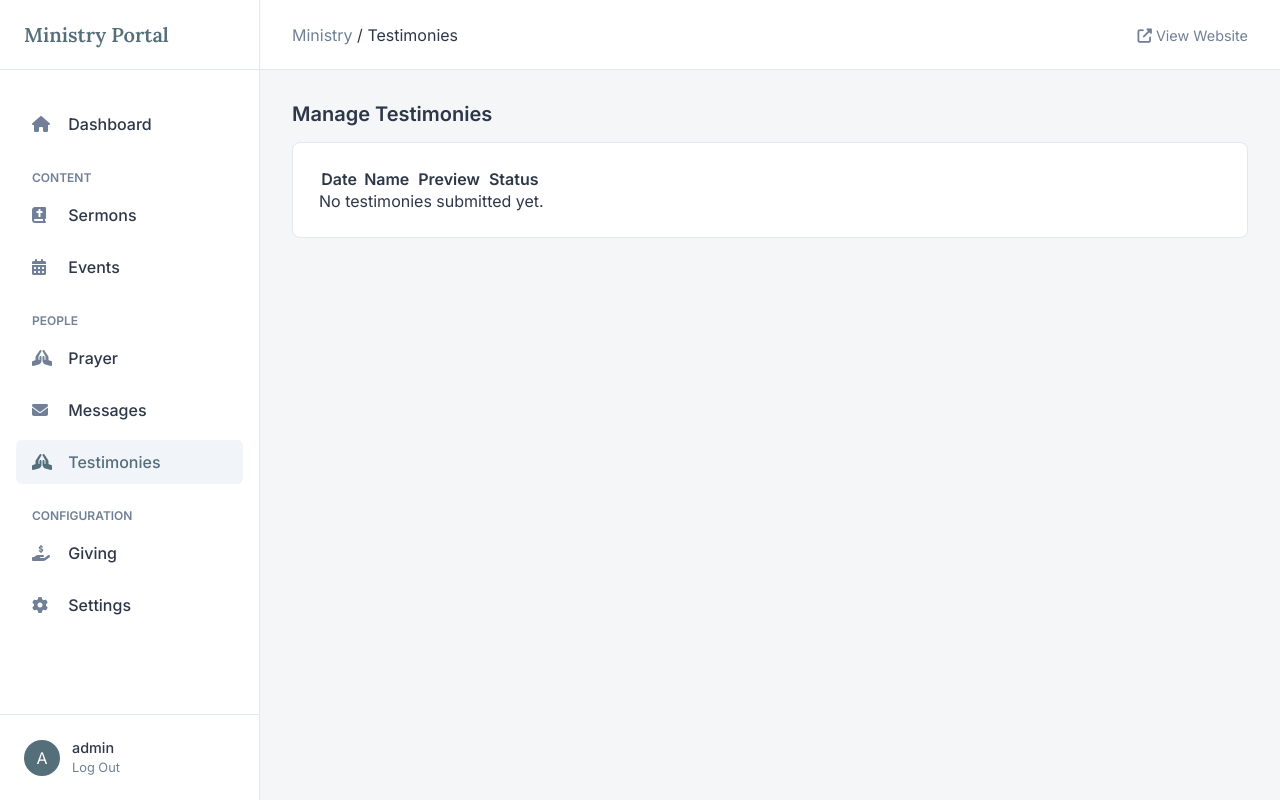
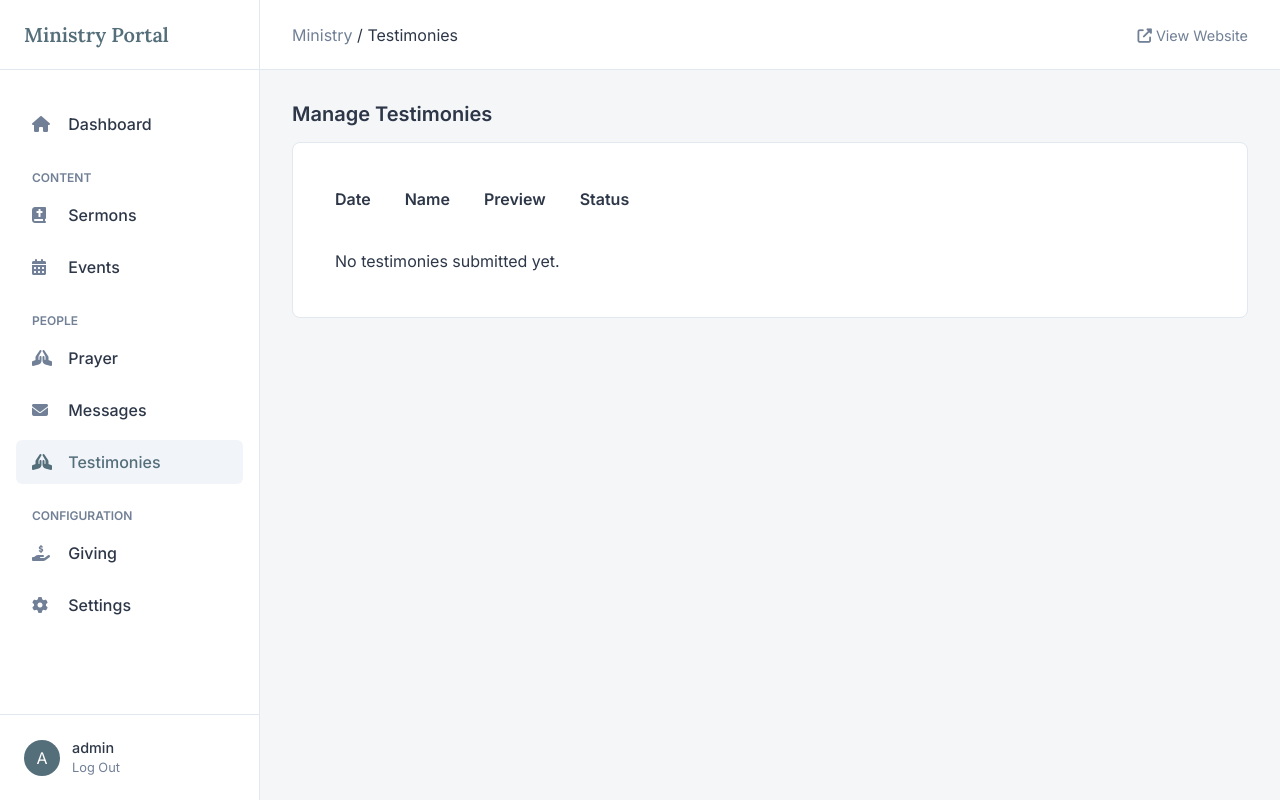
Before and after one commit to Eminenz07/the_truth_gate, a Django app: page /dashboard/testimony/ in a window 1280 px wide. Run offline with Django 5.2, Linux system fonts and the light colour scheme; a user stored in the database is signed in; data that the repository does not hold is empty.

Commit message:
Fix table spacing in dashboard

```diff
--- a/dashboard/templates/dashboard/testimony_list.html
+++ b/dashboard/templates/dashboard/testimony_list.html
@@ -60,6 +60,11 @@
 .badge-warning { background: #fff3cd; color: #856404; }
 .clickable-row { cursor: pointer; transition: background 0.1s; }
 .clickable-row:hover { background-color: #f8f9fa; }
+/* Table Spacing */
+.table td, .table th {
+    padding: 1.25rem 1rem; /* Spaced up */
+    vertical-align: middle;
+}
 .btn-sm { padding: 0.25rem 0.5rem; font-size: 0.75rem; border-radius: 3px; cursor: pointer; text-decoration: none; display: inline-block; }
 .btn-primary { background: var(--accent); color: #fff; }
 .btn-outline { border: 1px solid var(--accent); color: var(--accent); }
```
